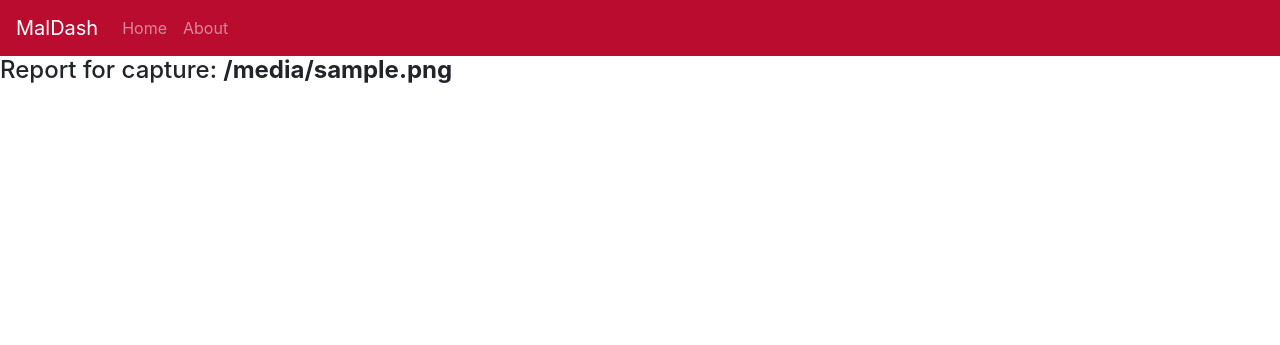
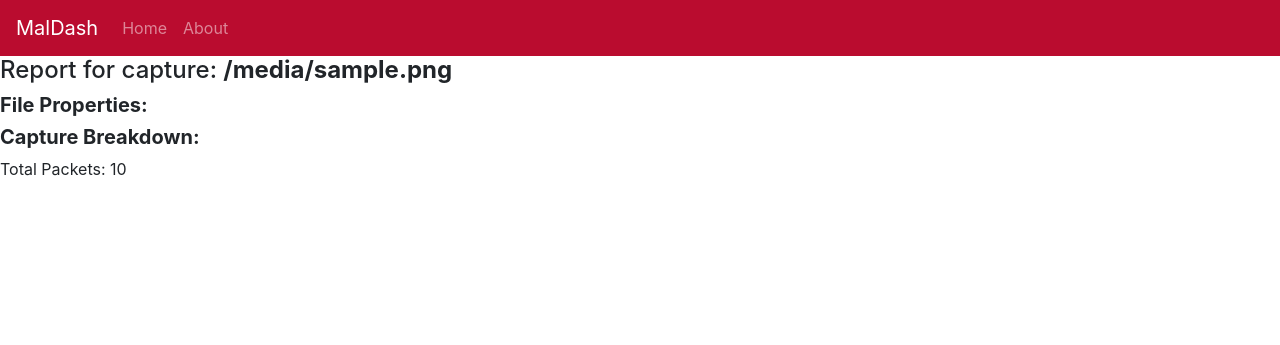
Before and after one commit to joshmess/MalDash, a Flask app: template templates/report.html in a window 1280 px wide. Shown: the top 345 px of the page. Run offline with Flask 2, Linux system fonts and the light colour scheme; the template is opened without the code that fills it: most values are stand-ins (such as "Sample title", 1, 10 or a date in 2020); some libraries are stand-ins or nearby versions.

Commit message:
start analyzing file

```diff
--- a/app.py
+++ b/app.py
@@ -7,6 +7,7 @@ Server runs at http://127.0.0.1:5000
 '''
 
 # import related libraries
+from struct import pack
 from flask import Flask, render_template, request
 import sys, os
 from scapy.all import *
@@ -57,7 +58,14 @@ def maldash():
             path = "uploaded_captures/"+file.filename
             packets = rdpcap(path)
 
-            return render_template('report.html',filename=file.filename)
+            total_packets=0
+
+            # Analyze Packets
+            for i, p in enumerate(packets):
+
+                total_packets += 1
+
+            return render_template('report.html',filename=file.filename,total=total_packets)
 
 
     # Assuming no POST request, render main (upload) page
--- a/templates/report.html
+++ b/templates/report.html
@@ -38,6 +38,15 @@
             <h4>Report for capture: <b>{{filename}}</b></h4>
         </div>
 
+        <div>
+            <h5><b>File Properties:</b></h5>
+        </div>
+
+        <div>
+            <h5><b>Capture Breakdown:</b></h5>
+            <p>Total Packets: {{total}}</p>
+        </div>
+
     </body>
 
 </html>
```
Also changed, not shown: README.md.
